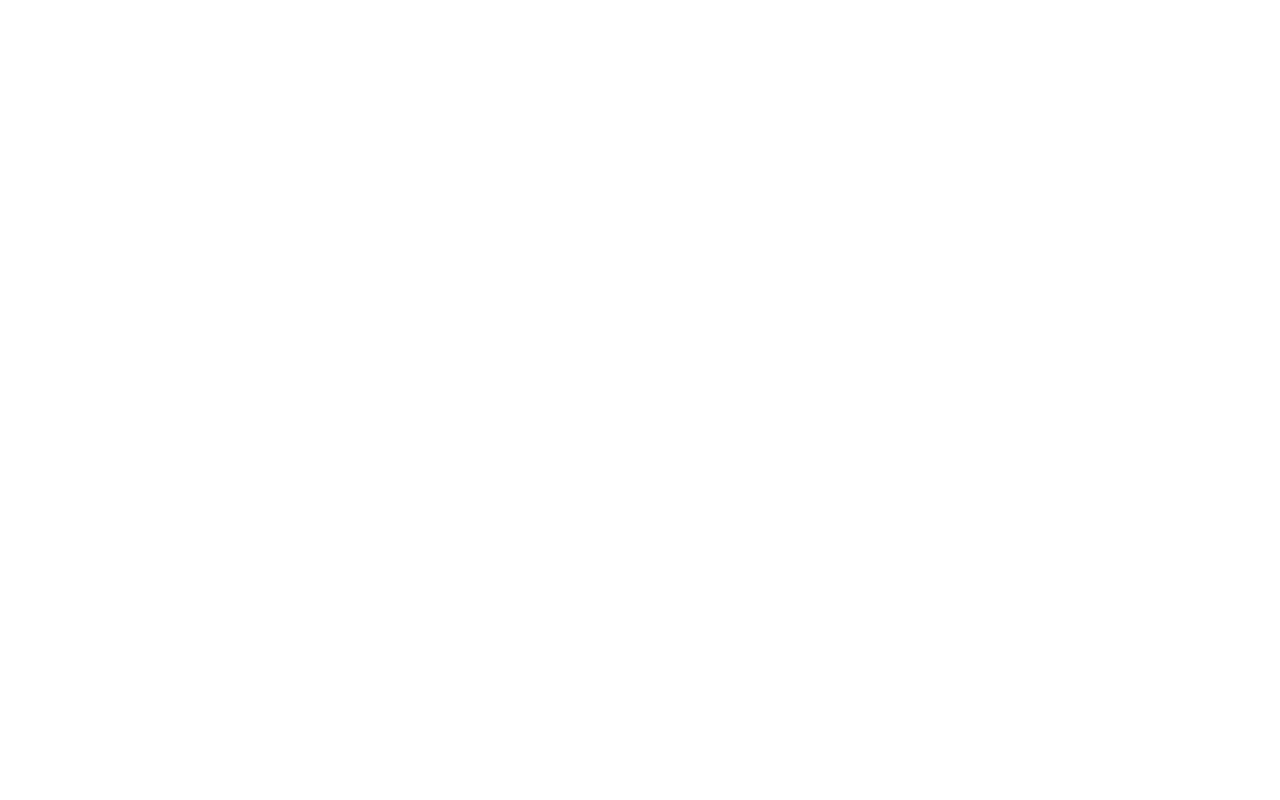
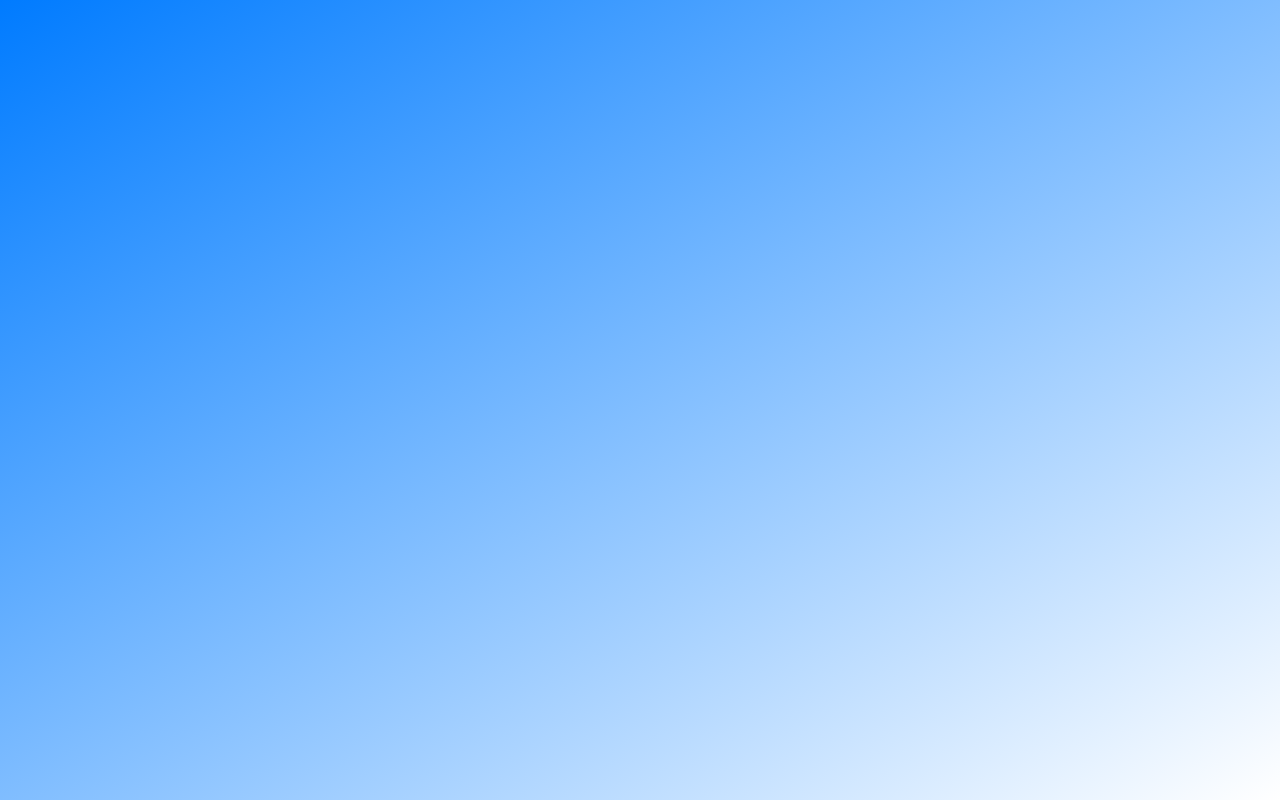
Before and after one commit to LeandreGarcia/Projet, a plain HTML site: page index.html in a window 1280 px wide. Drawn offline with Linux system fonts and the light colour scheme.

Commit message:
background

```diff
--- a/index.html
+++ b/index.html
@@ -5,6 +5,7 @@
     <meta charset="UTF-8">
     <meta name="viewport" content="width=device-width, initial-scale=1.0">
     <title>Document</title>
+    <link href="style.css" rel="stylesheet">
 </head>
 
 <body>
--- a/style.css
+++ b/style.css
@@ -0,0 +1,13 @@
+html, body {
+    height: 100%;
+    margin: 0;
+    padding: 0;
+}
+body {
+    /* Dégradé de bleu à blanc */
+    background: linear-gradient(to bottom right, #007bff, #ffffff);
+    /* Empêche le dégradé de se répéter verticalement */
+    background-repeat: no-repeat;
+    /* Garantit que le dégradé s'étend sur toute la hauteur de la fenêtre */
+    background-size: cover;
+}
```
